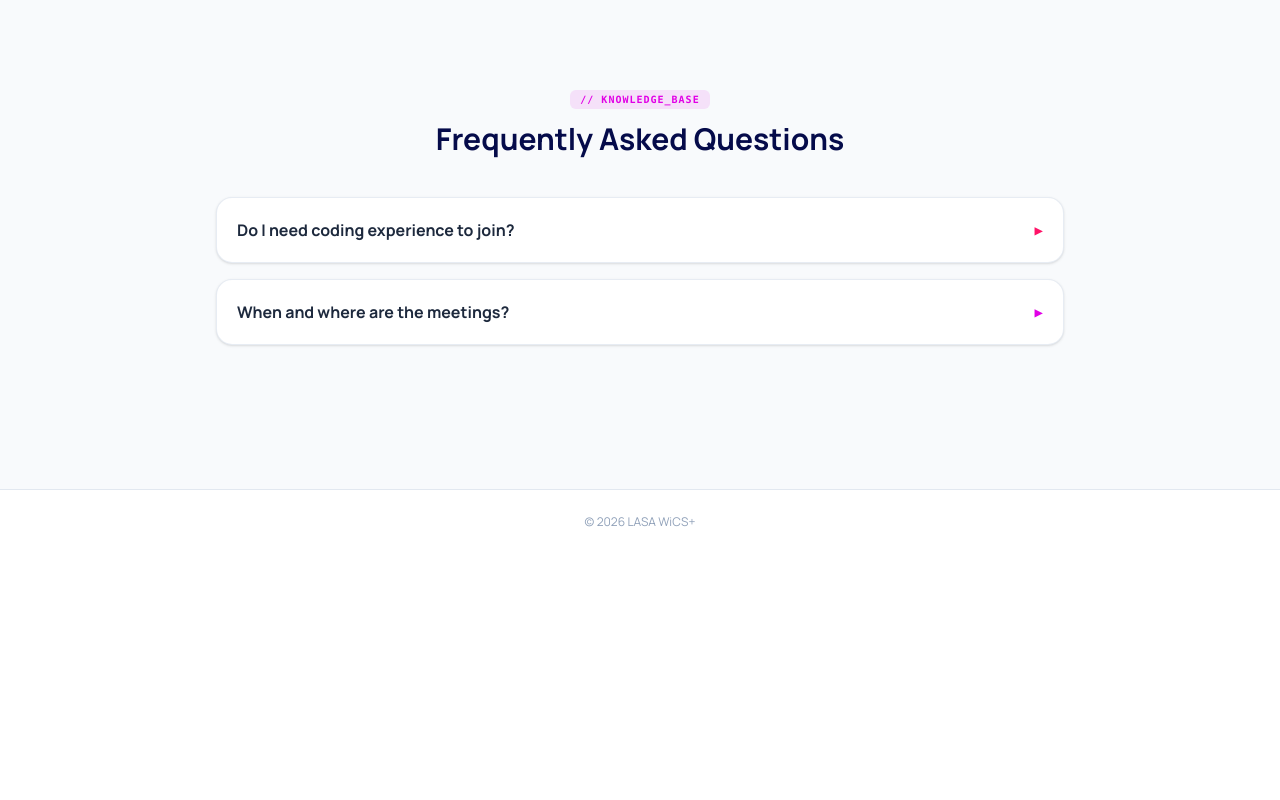
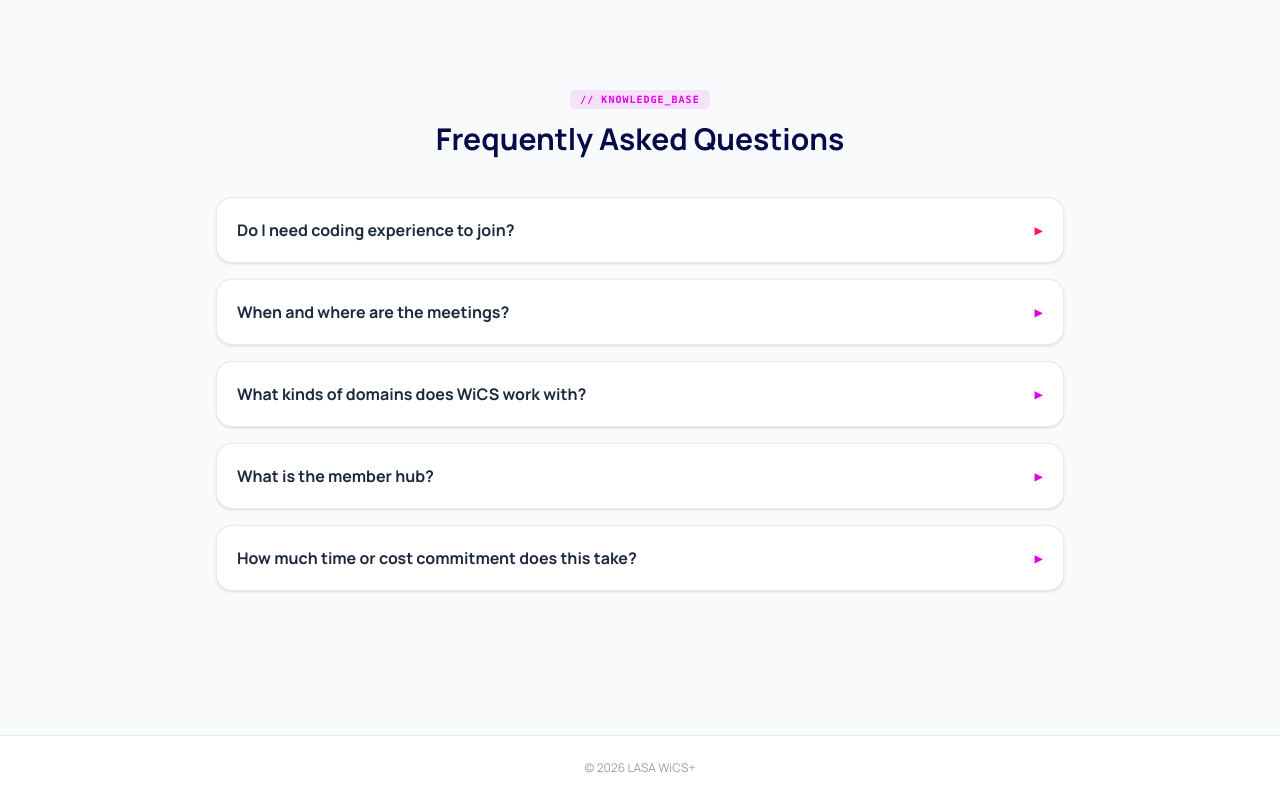
Before and after one commit to raspbytes/lasawics, a React (Vite) app: page / in a window 1280 px wide. Shown: the part 1254-2054 px from the top of the page. Before the commit the page ends 1808 px from the top, so only its background shows below. Built offline with nearby package versions, Linux system fonts and the light colour scheme.

Commit message:
alr done

```diff
--- a/src/App.jsx
+++ b/src/App.jsx
@@ -156,6 +156,45 @@ function Home() {
       </div>
     </details>
 
+    {/* FAQ ITEM 3 */}
+    <details className="group overflow-hidden bg-white border border-slate-200/80 rounded-2xl shadow-sm transition-all duration-300 hover:shadow-md hover:border-blue-200/40 [&_summary::-webkit-details-marker]:hidden">
+      <summary className="flex items-center justify-between p-5 font-bold text-slate-800 cursor-pointer select-none list-none transition-colors duration-300 group-open:bg-slate-50/60">
+        <span>What kinds of domains does WiCS work with?</span>
+        <span className="text-wics-magenta font-mono text-sm transition-transform duration-300 transform group-open:rotate-90">
+          ▶
+        </span>
+      </summary>
+      <div className="px-5 pb-5 pt-2 border-t border-slate-100/60 bg-white text-sm text-slate-500 leading-relaxed animate-fade-in">
+        Throughout the year, we aim to pilot a new initiative known as BUILD. There will be 5 tracks covered by different captains going over Basics of programming, User-centric design, Interdisciplinary CS, Logic and CP Algorithms, and finally, Discussing new technologies. All tracks will be supplemented with corresponding events or projects, and aim to give members a rounded view of the vast world of Computer Science. We'll also take member requests sporadically throughout the year.
+      </div>
+    </details>
+
+    {/* FAQ ITEM 4 */}
+    <details className="group overflow-hidden bg-white border border-slate-200/80 rounded-2xl shadow-sm transition-all duration-300 hover:shadow-md hover:border-blue-200/40 [&_summary::-webkit-details-marker]:hidden">
+      <summary className="flex items-center justify-between p-5 font-bold text-slate-800 cursor-pointer select-none list-none transition-colors duration-300 group-open:bg-slate-50/60">
+        <span>What is the member hub?</span>
+        <span className="text-wics-magenta font-mono text-sm transition-transform duration-300 transform group-open:rotate-90">
+          ▶
+        </span>
+      </summary>
+      <div className="px-5 pb-5 pt-2 border-t border-slate-100/60 bg-white text-sm text-slate-500 leading-relaxed animate-fade-in">
+       The member hub located at the top right of this page is a centralized portal designed for registered members to access internal club assets such as resources, leaderboards, calendard, and blog/gallery posts. The password will be given at the first annual meeting.
+      </div>
+    </details>
+
+    {/* FAQ ITEM 5 */}
+    <details className="group overflow-hidden bg-white border border-slate-200/80 rounded-2xl shadow-sm transition-all duration-300 hover:shadow-md hover:border-blue-200/40 [&_summary::-webkit-details-marker]:hidden">
+      <summary className="flex items-center justify-between p-5 font-bold text-slate-800 cursor-pointer select-none list-none transition-colors duration-300 group-open:bg-slate-50/60">
+        <span>How much time or cost commitment does this take?</span>
+        <span className="text-wics-magenta font-mono text-sm transition-transform duration-300 transform group-open:rotate-90">
+          ▶
+        </span>
+      </summary>
+      <div className="px-5 pb-5 pt-2 border-t border-slate-100/60 bg-white text-sm text-slate-500 leading-relaxed animate-fade-in">
+       The club is designed to be a landing spot and safe community for students of all backgrounds to explore CS. While we primarily meet weekly during lunch, we'll host other events throughout the year that are optional and meant as a fun way to supplement your learning. Participation in these events will be rewarded with points on our club leaderboard, which can lead to certain perks, though attendance at out-of-school events are never mandatory for being a member. There are no club fees or dues, and all materials, workshops, and events are fully free and open-source.
+      </div>
+    </details>
+
   </div>
 </section>
 
```
